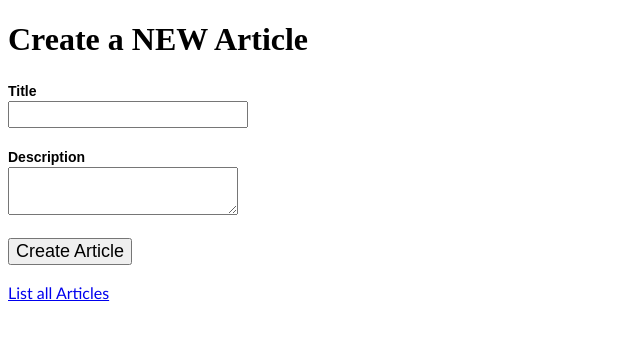
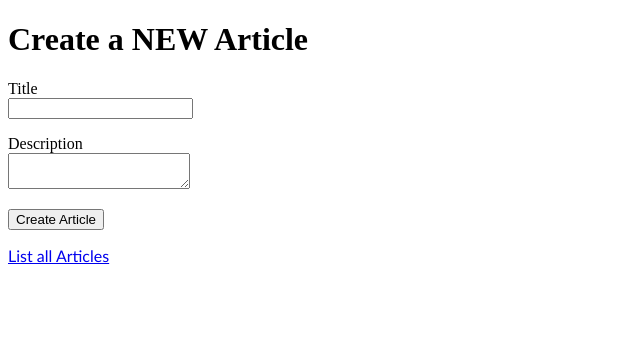
Before and after one commit to JaredJacobs1/alpha-blog, a Rails app: page /articles/new in a window 1280 px wide. Shown: the top 340 px of the page, without its empty margins (0-640 px from the left). Run offline with Rails 7, Linux system fonts and the light colour scheme; style sheets or scripts are compiled from the project's sources.

Commit message:
Removed all attempts at styling

```diff
--- a/app/views/articles/_form.html.erb
+++ b/app/views/articles/_form.html.erb
@@ -1,14 +1,3 @@
-<style>
-  p, textarea, input {
-    font-size: 18px;
-    font-family: arial;
-  }
-  label {
-    font-size: 14px;
-    font-family: arial;
-    font-weight: bold;
-}
-</style>
 
 <% if @article.errors.any? %>
   <h2>The following errors prevented the article from being saved</h2>
@@ -19,14 +8,6 @@
   </ul>
   <br/>
 <% end %>
-
-<!--
- Note the change, here, between edit.html.erb and show.html.erb. This use of
- form_with() knows to take the @article.title value and apply it to the :title
- field, below. And, in the same manner, apply the @article.description to the
- :description field. Now the user can arrive at the form with the editable
- fields filled in.
- -->
 
 <%= form_with( model: @article, local: true ) do |f| %>
 
--- a/app/views/articles/new.html.erb
+++ b/app/views/articles/new.html.erb
@@ -1,4 +1,3 @@
-<style> li { color: red; } </style>
 
 <h1>Create a NEW Article</h1>
 
--- a/app/views/articles/show.html.erb
+++ b/app/views/articles/show.html.erb
@@ -1,4 +1,3 @@
-<style> table, h1, h3 { font-family: arial; } </style>
 
 
 <h1>
```
Also changed, not shown: app/views/articles/index.html.erb (+1 -8 lines).
